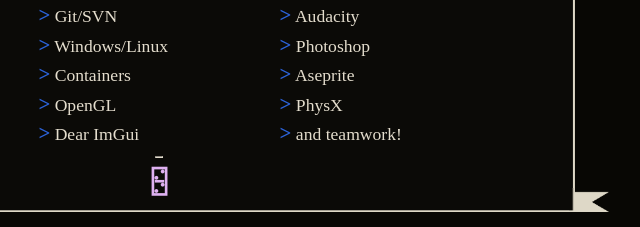
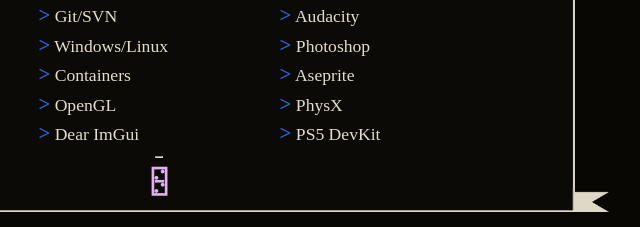
Before and after one commit to cyntrist/cyntrist.github.io, a plain HTML site: page index.html in a window 1280 px wide. Shown: the part 1673-1900 px from the top of the page, 481-1121 px from the left. Drawn offline with nearby package versions, Linux system fonts and the light colour scheme; a web font is replaced by a local one.

Commit message:
Update index.html

```diff
--- a/index.html
+++ b/index.html
@@ -197,7 +197,7 @@
                 <p><span>></span> Photoshop</p>
                 <p><span>></span> Aseprite</p>
                 <p><span>></span> PhysX</p>
-                <p><span>></span> and teamwork!</p>
+                <p><span>></span> PS5 DevKit</p>
               </div>
             </div>
 
```
